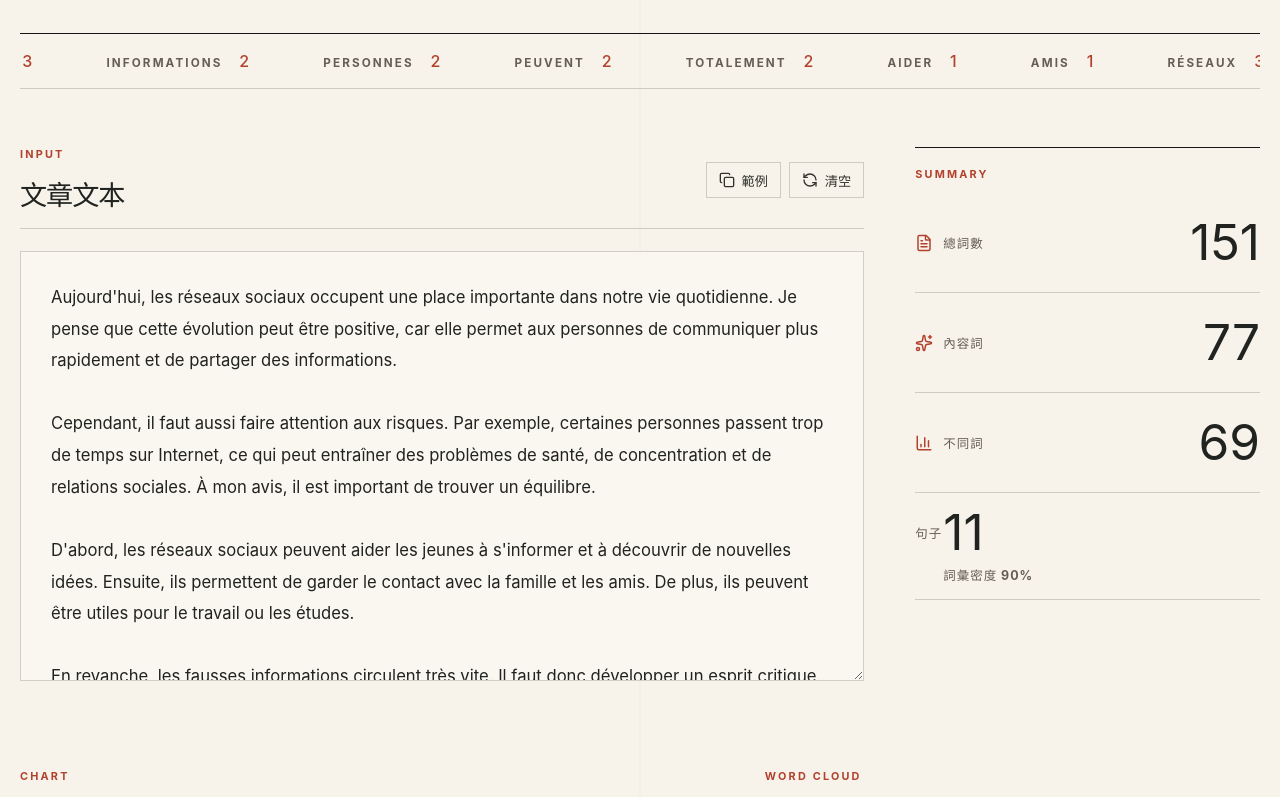
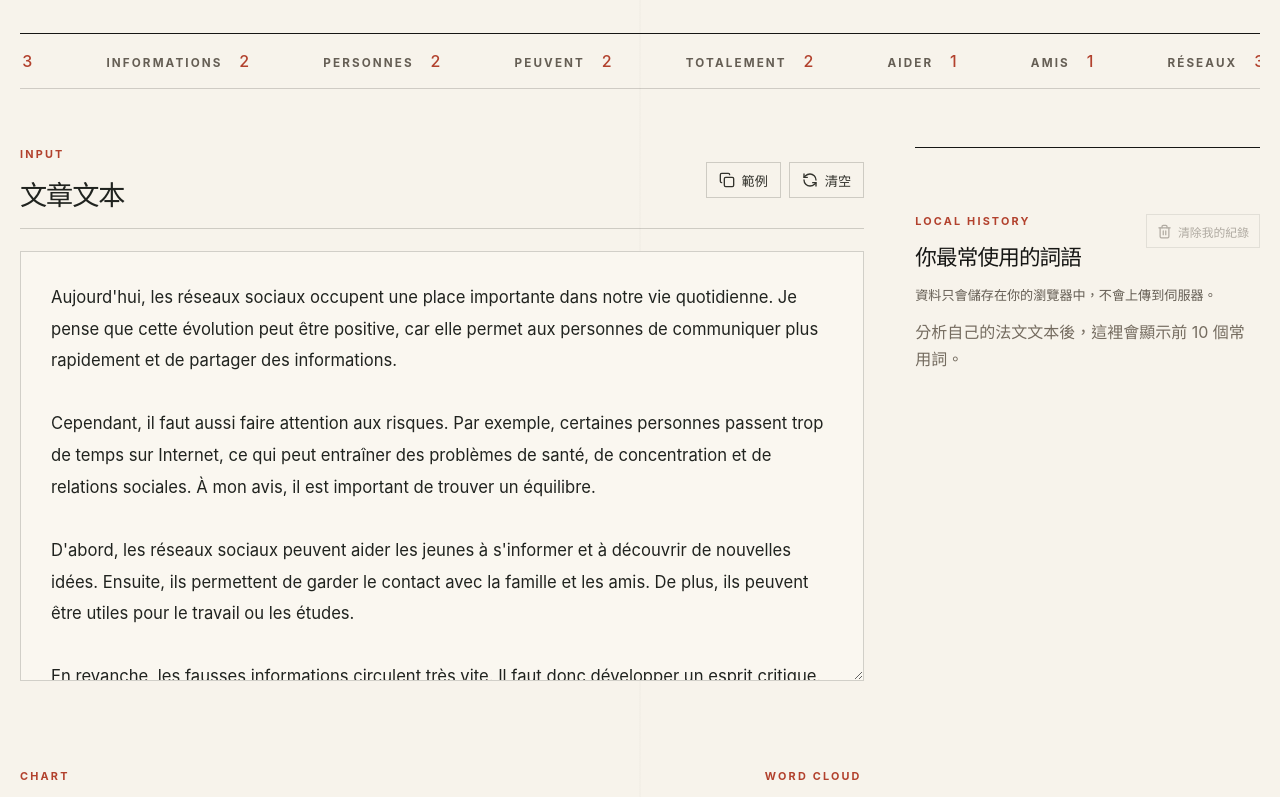
Before and after one commit to fishpka/french, a React (Vite) app: page / in a window 1280 px wide. Shown: the part 604-1401 px from the top of the page. Built offline with nearby package versions, Linux system fonts and the light colour scheme.

Commit message:
Add local word history

```diff
--- a/src/App.jsx
+++ b/src/App.jsx
@@ -1,5 +1,5 @@
-import { useEffect, useMemo, useState } from 'react';
-import { BarChart3, Copy, FileText, RefreshCcw, Sparkles } from 'lucide-react';
+import { useEffect, useMemo, useRef, useState } from 'react';
+import { Copy, RefreshCcw, Trash2 } from 'lucide-react';
 import Navbar from './components/Navbar.jsx';
 
 const links = [
@@ -8,6 +8,9 @@ const links = [
   { label: '句型', href: '#patterns' },
   { label: '摘要', href: '#summary' },
 ];
+
+const userWordStorageKey = 'french:user-word-frequency';
+const userWordStorageLimit = 300;
 
 const sampleText = `Aujourd'hui, les réseaux sociaux occupent une place importante dans notre vie quotidienne. Je pense que cette évolution peut être positive, car elle permet aux personnes de communiquer plus rapidement et de partager des informations.
 
@@ -57,6 +60,66 @@ function countItems(items) {
   return [...map.entries()].sort((a, b) => b[1] - a[1] || a[0].localeCompare(b[0]));
 }
 
+function readUserWordFrequency() {
+  if (typeof window === 'undefined') return [];
+
+  try {
+    const value = window.localStorage.getItem(userWordStorageKey);
+    if (!value) return [];
+
+    const records = JSON.parse(value);
+    if (!Array.isArray(records)) return [];
+
+    return records
+      .filter((record) => (
+        record
+        && typeof record.word === 'string'
+        && Number.isFinite(record.count)
+        && typeof record.lastAnalyzedAt === 'string'
+      ))
+      .map((record) => ({
+        word: record.word,
+        count: record.count,
+        lastAnalyzedAt: record.lastAnalyzedAt,
+      }));
+  } catch {
+    return [];
+  }
+}
+
+function saveUserWordFrequency(records) {
+  if (typeof window === 'undefined') return;
+
+  try {
+    window.localStorage.setItem(userWordStorageKey, JSON.stringify(records));
+  } catch {
+    // localStorage can be unavailable in restrictive browser modes.
+  }
+}
+
+function mergeUserWordFrequency(records, wordCounts, analyzedAt) {
+  const map = new Map(records.map((record) => [record.word, record]));
+
+  wordCounts.forEach(({ word, count }) => {
+    if (!word || !Number.isFinite(count) || count <= 0) return;
+
+    const previous = map.get(word);
+    map.set(word, {
+      word,
+      count: (previous?.count || 0) + count,
+      lastAnalyzedAt: analyzedAt,
+    });
+  });
+
+  return [...map.values()]
+    .sort((a, b) => b.count - a.count || a.word.localeCompare(b.word))
+    .slice(0, userWordStorageLimit);
+}
+
+function getWordCountSignature(wordCounts) {
+  return wordCounts.map(({ word, count }) => `${word}:${count}`).join('|');
+}
+
 function getNgrams(words) {
   const phrases = [];
   for (let size = 2; size <= 5; size += 1) {
@@ -87,7 +150,8 @@ function getSentenceStarts(text) {
 function analyzeText(text) {
   const words = tokenize(text);
   const contentWords = words.filter((word) => !stopwords.has(word) && word.length >= 3);
-  const topWords = countItems(contentWords).slice(0, 24).map(([word, count]) => ({ word, count }));
+  const wordCounts = countItems(contentWords).map(([word, count]) => ({ word, count }));
+  const topWords = wordCounts.slice(0, 24);
   const allWordCounts = countItems(words);
   const repeatedPhrases = getNgrams(words);
   const sentenceStarts = getSentenceStarts(text);
@@ -103,6 +167,7 @@ function analyzeText(text) {
   return {
     words,
     contentWords,
+    wordCounts,
     topWords,
     allWordCounts,
     repeatedPhrases,
@@ -115,9 +180,41 @@ function analyzeText(text) {
 
 export default function App() {
   const [text, setText] = useState(sampleText);
+  const [userWords, setUserWords] = useState(() => readUserWordFrequency());
   const analysis = useMemo(() => analyzeText(text), [text]);
   const maxCount = analysis.topWords[0]?.count || 1;
-  const density = analysis.words.length ? Math.round((analysis.uniqueCount / analysis.contentWords.length) * 100) : 0;
+  const initialSignature = useMemo(() => getWordCountSignature(analyzeText(sampleText).wordCounts), []);
+  const lastStoredSignatureRef = useRef(initialSignature);
+  const topUserWords = userWords.slice(0, 10);
+
+  useEffect(() => {
+    const signature = getWordCountSignature(analysis.wordCounts);
+    if (!signature || signature === lastStoredSignatureRef.current) return undefined;
+
+    const timer = window.setTimeout(() => {
+      const analyzedAt = new Date().toISOString();
+      setUserWords((currentWords) => {
+        const merged = mergeUserWordFrequency(currentWords, analysis.wordCounts, analyzedAt);
+        saveUserWordFrequency(merged);
+        return merged;
+      });
+      lastStoredSignatureRef.current = signature;
+    }, 900);
+
+    return () => window.clearTimeout(timer);
+  }, [analysis.wordCounts]);
+
+  const clearUserWords = () => {
+    if (typeof window !== 'undefined') {
+      try {
+        window.localStorage.removeItem(userWordStorageKey);
+      } catch {
+        // localStorage can be unavailable in restrictive browser modes.
+      }
+    }
+    setUserWords([]);
+    lastStoredSignatureRef.current = getWordCountSignature(analysis.wordCounts);
+  };
 
   useEffect(() => {
     const elements = document.querySelectorAll('[data-reveal]');
@@ -207,29 +304,34 @@ export default function App() {
           </div>
 
           <aside className="summary-panel" id="summary">
-            <p className="eyebrow">Summary</p>
-            <div className="metric-grid">
-              <article style={{ '--index': 0 }}>
-                <FileText size={18} />
-                <span>總詞數</span>
-                <strong>{analysis.words.length}</strong>
-              </article>
-              <article style={{ '--index': 1 }}>
-                <Sparkles size={18} />
-                <span>內容詞</span>
-                <strong>{analysis.contentWords.length}</strong>
-              </article>
-              <article style={{ '--index': 2 }}>
-                <BarChart3 size={18} />
-                <span>不同詞</span>
-                <strong>{analysis.uniqueCount}</strong>
-              </article>
-              <article style={{ '--index': 3 }}>
-                <span>句子</span>
-                <strong>{analysis.sentenceCount}</strong>
-                <small>詞彙密度 {Number.isFinite(density) ? density : 0}%</small>
-              </article>
-            </div>
+            <section className="user-words" aria-labelledby="user-words-title">
+              <div className="user-words__heading">
+                <div>
+                  <p className="eyebrow">Local history</p>
+                  <h2 id="user-words-title">你最常使用的詞語</h2>
+                </div>
+                <button type="button" onClick={clearUserWords} disabled={!userWords.length}>
+                  <Trash2 size={15} />
+                  清除我的紀錄
+                </button>
+              </div>
+              <p className="user-words__privacy">
+                資料只會儲存在你的瀏覽器中，不會上傳到伺服器。
+              </p>
+              {topUserWords.length ? (
+                <div className="user-word-list">
+                  {topUserWords.map((item, index) => (
+                    <div className="user-word-row" key={item.word}>
+                      <span>{index + 1}</span>
+                      <strong>{item.word}</strong>
+                      <small>{item.count}</small>
+                    </div>
+                  ))}
+                </div>
+              ) : (
+                <p className="empty-state">分析自己的法文文本後，這裡會顯示前 10 個常用詞。</p>
+              )}
+            </section>
           </aside>
         </section>
 
--- a/src/styles.css
+++ b/src/styles.css
@@ -392,6 +392,88 @@ textarea:focus {
   color: #20231f;
   font-size: 2rem;
   line-height: 1;
+}
+
+.user-words {
+  margin-top: 18px;
+  padding-top: 18px;
+}
+
+.user-words__heading {
+  display: flex;
+  align-items: flex-start;
+  justify-content: space-between;
+  gap: 12px;
+  margin-bottom: 12px;
+}
+
+.user-words__heading h2 {
+  margin: 0;
+  color: #20231f;
+  font-size: 1.08rem;
+}
+
+.user-words__heading button {
+  display: inline-flex;
+  align-items: center;
+  gap: 6px;
+  min-height: 34px;
+  padding: 0 10px;
+  border: 1px solid rgba(68, 61, 51, 0.18);
+  border-radius: 6px;
+  background: #f4efe5;
+  color: #33332d;
+  cursor: pointer;
+  font-size: 0.78rem;
+  font-weight: 750;
+}
+
+.user-words__heading button:hover,
+.user-words__heading button:focus-visible {
+  border-color: rgba(199, 86, 63, 0.45);
+  color: #c7563f;
+  outline: none;
+}
+
+.user-words__heading button:disabled {
+  cursor: not-allowed;
+  opacity: 0.48;
+}
+
+.user-words__privacy {
+  margin: 0 0 12px;
+  color: #746b5f;
+  font-size: 0.86rem;
+  line-height: 1.65;
+}
+
+.user-word-list {
+  display: grid;
+  gap: 0;
+}
+
+.user-word-row {
+  display: grid;
+  grid-template-columns: 28px minmax(0, 1fr) auto;
+  gap: 10px;
+  align-items: center;
+  padding: 10px 0;
+  border-top: 1px solid rgba(68, 61, 51, 0.12);
+}
+
+.user-word-row span,
+.user-word-row small {
+  color: #746b5f;
+  font-size: 0.78rem;
+  font-weight: 750;
+}
+
+.user-word-row strong {
+  overflow: hidden;
+  color: #20231f;
+  font-size: 0.98rem;
+  text-overflow: ellipsis;
+  white-space: nowrap;
 }
 
 .analysis-grid {
@@ -1058,6 +1140,65 @@ textarea:focus {
   margin-top: 8px;
 }
 
+.user-words {
+  margin-top: 24px;
+  padding-top: 23px;
+}
+
+.user-words__heading {
+  align-items: flex-start;
+  margin-bottom: 14px;
+}
+
+.user-words__heading h2 {
+  color: var(--ink);
+  font-family: var(--display);
+  font-size: clamp(1.15rem, 2vw, 1.35rem);
+  font-weight: 500;
+  letter-spacing: -0.04em;
+}
+
+.user-words__heading button {
+  flex: 0 0 auto;
+  min-height: 34px;
+  border-color: var(--line);
+  border-radius: 0;
+  background: transparent;
+  color: var(--ink-muted);
+  font-size: 0.74rem;
+  font-weight: 650;
+}
+
+.user-words__heading button:hover,
+.user-words__heading button:focus-visible {
+  border-color: var(--accent);
+  background: transparent;
+  color: var(--accent);
+}
+
+.user-words__privacy {
+  color: var(--ink-muted);
+  font-size: 0.82rem;
+}
+
+.user-word-row {
+  border-color: var(--line);
+}
+
+.user-word-row span,
+.user-word-row small {
+  color: var(--ink-muted);
+  font-size: 0.76rem;
+  letter-spacing: 0.08em;
+}
+
+.user-word-row strong {
+  color: var(--ink);
+  font-family: var(--display);
+  font-size: 1rem;
+  font-weight: 500;
+}
+
 .analysis-grid {
   grid-template-columns: minmax(0, 1.1fr) minmax(320px, 0.8fr);
   gap: clamp(30px, 5vw, 64px);
@@ -1417,6 +1558,15 @@ textarea:focus {
     font-size: 2rem;
   }
 
+  .user-words__heading {
+    display: grid;
+  }
+
+  .user-words__heading button {
+    justify-content: center;
+    width: 100%;
+  }
+
   .bar-row {
     grid-template-columns: minmax(72px, 0.8fr) minmax(0, 1fr) 28px;
     gap: 9px;
```
